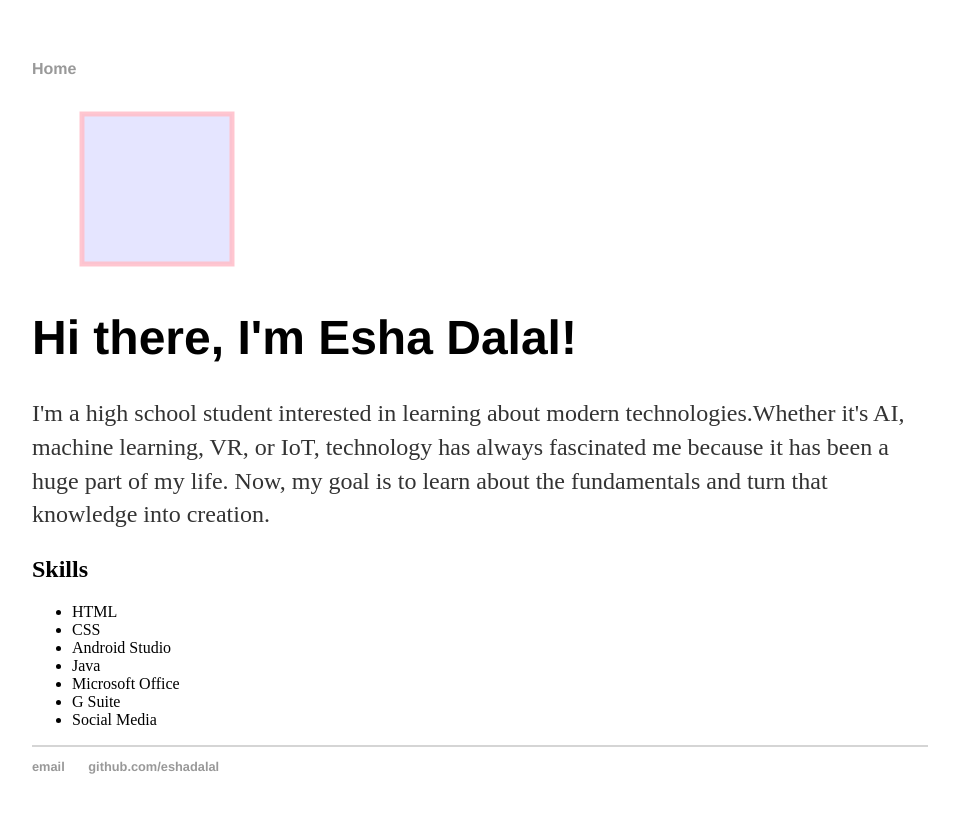
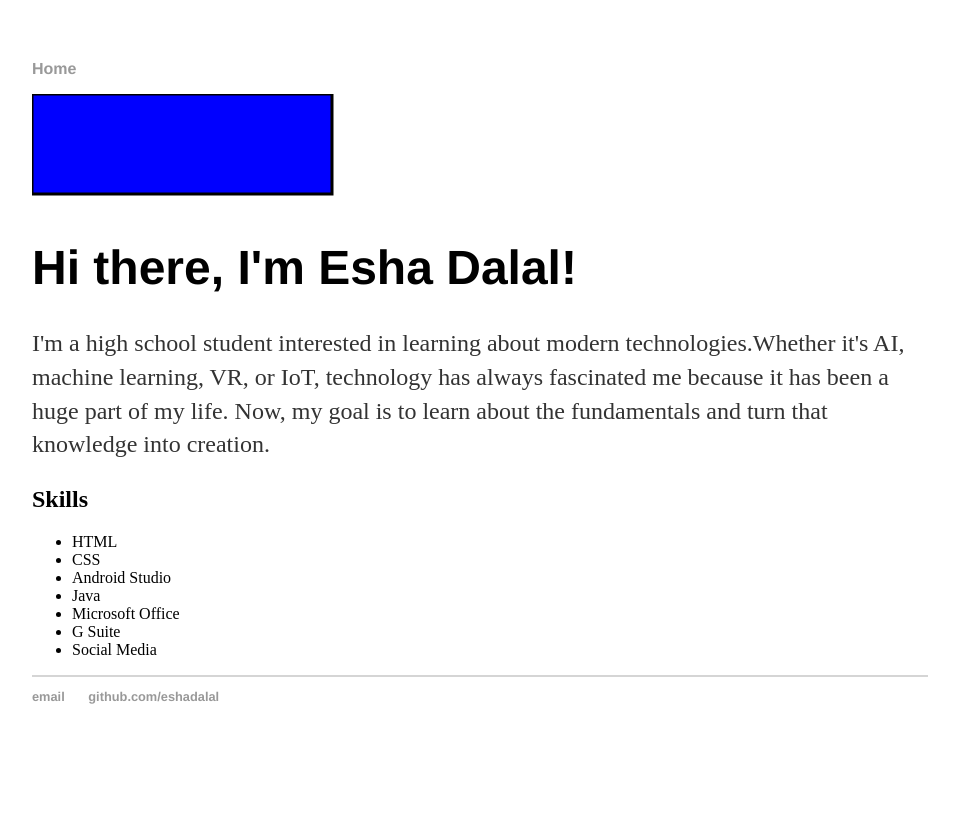
Before and after one commit to eshadalal/eshadalal.github.io, a Jekyll site: the page built from index.html, in a window 1280 px wide. Shown: the top 813 px of the page, without its empty margins (160-1119 px from the left). Built offline with Jekyll 4.4.1, drawn with Linux system fonts in a browser that asks for light colours.

Commit message:
Update index.html

```diff
--- a/index.html
+++ b/index.html
@@ -3,9 +3,8 @@
 title: Esha Dalal, Student
 ---
 
-<svg width="400" height="180">
-  <rect x="50" y="20" width="150" height="150"
-  style="fill:blue;stroke:pink;stroke-width:5;fill-opacity:0.1;stroke-opacity:0.9" />
+<svg width="400" height="110">
+  <rect width="300" height="100" style="fill:rgb(0,0,255);stroke-width:3;stroke:rgb(0,0,0)" />
 </svg>
 
 
```
